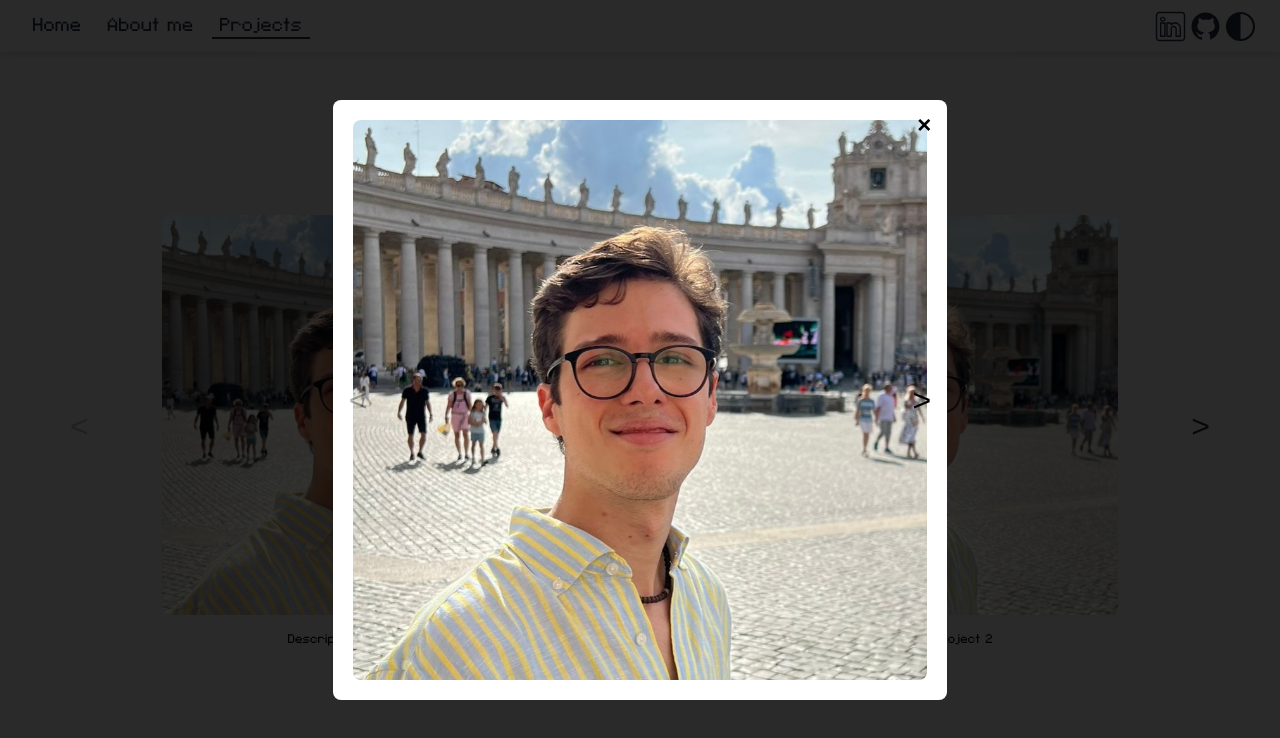
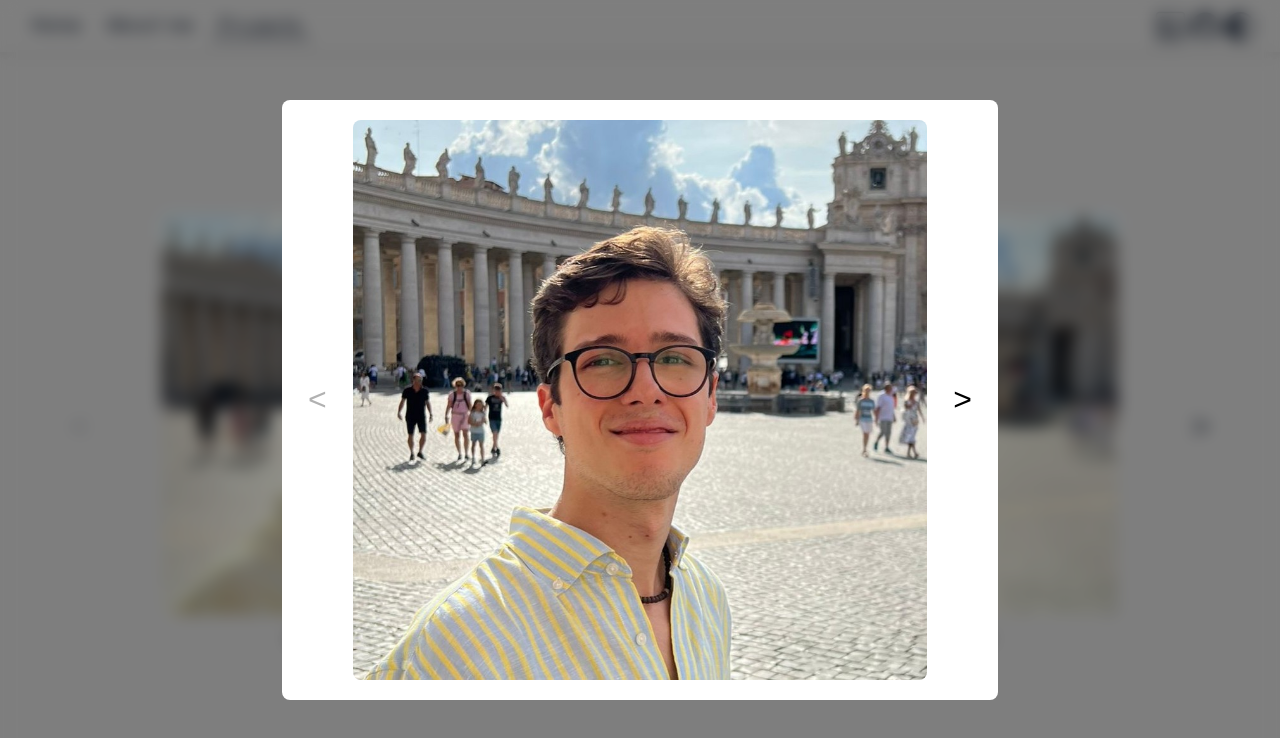
Before and after one commit to pedropds/portfolio-react, a React (Create React App) app: page /projects in a window 1280 px wide. Both pictures are taken after a click on the picture 367 px from the left and 415 px from the top of the page. Shown: the top 738 px of the page. Built offline with nearby package versions, Linux system fonts and the light colour scheme.

Commit message:
Added more features to projects, such as close window event listeners

```diff
--- a/src/components/projects/Projects.tsx
+++ b/src/components/projects/Projects.tsx
@@ -6,6 +6,7 @@ import { LoadingPage } from "../loading-screen/LoadingPage";
 import project1Image1 from "../../images/me.jpg";
 import project1Image2 from "../../images/me.jpg";
 import project2Image1 from "../../images/me.jpg";
+import image3 from "../../images/github-light.svg";
 import { Dialog } from "./dialog/Dialog";
 import Project from "./project/Project";
 // Add more imports as needed
@@ -21,7 +22,7 @@ const projectsData = [
     id: 2,
     title: "Project 2",
     description: "Description for Project 2",
-    images: [project2Image1],
+    images: [project2Image1, image3],
   },
   {
     id: 3,
--- a/src/components/projects/dialog/Dialog.css
+++ b/src/components/projects/dialog/Dialog.css
@@ -5,7 +5,8 @@
   left: 0;
   width: 100%;
   height: 100%;
-  background-color: rgba(0, 0, 0, 0.8); /* Semi-transparent dark background */
+  background-color: rgba(0, 0, 0, 0.4); /* Semi-transparent background */
+  backdrop-filter: blur(8px); /* Apply blur effect */
   display: flex;
   justify-content: center;
   align-items: center;
@@ -25,6 +26,7 @@
   justify-content: center;
   align-items: center;
   flex-direction: column;
+  gap: 10px;
 }
 
 /* Dark Theme Support */
@@ -33,9 +35,18 @@
   color: #fff;
 }
 
+/* Dialog Wrapper */
+.dialog-wrapper {
+  display: flex;
+  justify-content: center;
+  align-items: center;
+  gap: 20px; /* Space between arrows and image */
+  width: 100%;
+}
+
 /* Image Styling */
 .dialog-image {
-  max-width: 100%;
+  max-width: 90%; /* Ensure the image is responsive */
   max-height: 70vh; /* Limit the height to fit within the screen */
   border-radius: 8px;
   object-fit: contain;
@@ -60,23 +71,11 @@
 
 /* Navigation Arrows */
 .dialog-arrow {
-  position: absolute;
-  top: 50%;
-  transform: translateY(-50%);
+  font-size: 2rem;
+  color: #000;
   background: none;
   border: none;
-  font-size: 2rem;
-  color: #000;
   cursor: pointer;
-  z-index: 10;
-}
-
-.dialog-arrow.left {
-  left: 10px;
-}
-
-.dialog-arrow.right {
-  right: 10px;
 }
 
 .dialog-content.dark .dialog-arrow {
--- a/src/components/projects/dialog/Dialog.tsx
+++ b/src/components/projects/dialog/Dialog.tsx
@@ -1,4 +1,4 @@
-import React from "react";
+import React, { useEffect, useRef } from "react";
 import "./Dialog.css";
 
 interface DialogProps {
@@ -18,37 +18,65 @@ export const Dialog = ({
   onPrev,
   onNext,
 }: DialogProps) => {
+  const dialogRef = useRef<HTMLDivElement>(null);
+
+  // Detect "Esc" key
+  useEffect(() => {
+    const handleKeyDown = (event: KeyboardEvent) => {
+      if (event.key === "Escape") {
+        onClose();
+      }
+    };
+
+    if (isOpen) {
+      document.addEventListener("keydown", handleKeyDown);
+    }
+
+    return () => {
+      document.removeEventListener("keydown", handleKeyDown);
+    };
+  }, [isOpen, onClose]);
+
+  // Detect click outside dialog
+  const handleClickOutside = (event: React.MouseEvent<HTMLDivElement>) => {
+    if (
+      dialogRef.current &&
+      !dialogRef.current.contains(event.target as Node)
+    ) {
+      onClose();
+    }
+  };
+
   if (!isOpen) return null;
 
   return (
-    <div className="dialog">
-      <div className="dialog-content">
-        <button className="dialog-close" onClick={onClose}>
-          ×
-        </button>
-        {images.length > 1 && (
-          <>
+    <div className="dialog" onClick={handleClickOutside}>
+      <div className="dialog-content" ref={dialogRef}>
+        <div className="dialog-wrapper">
+          {images.length > 1 && (
             <button
-              className="dialog-arrow left"
+              className="dialog-arrow"
               onClick={onPrev}
               disabled={currentImageIndex === 0}
             >
               &lt;
             </button>
+          )}
+          <img
+            src={images[currentImageIndex]}
+            alt={`Dialog Image ${currentImageIndex + 1}`}
+            className="dialog-image"
+          />
+          {images.length > 1 && (
             <button
-              className="dialog-arrow right"
+              className="dialog-arrow"
               onClick={onNext}
               disabled={currentImageIndex === images.length - 1}
             >
               &gt;
             </button>
-          </>
-        )}
-        <img
-          src={images[currentImageIndex]}
-          alt={`Dialog Image ${currentImageIndex + 1}`}
-          className="dialog-image"
-        />
+          )}
+        </div>
       </div>
     </div>
   );
```
